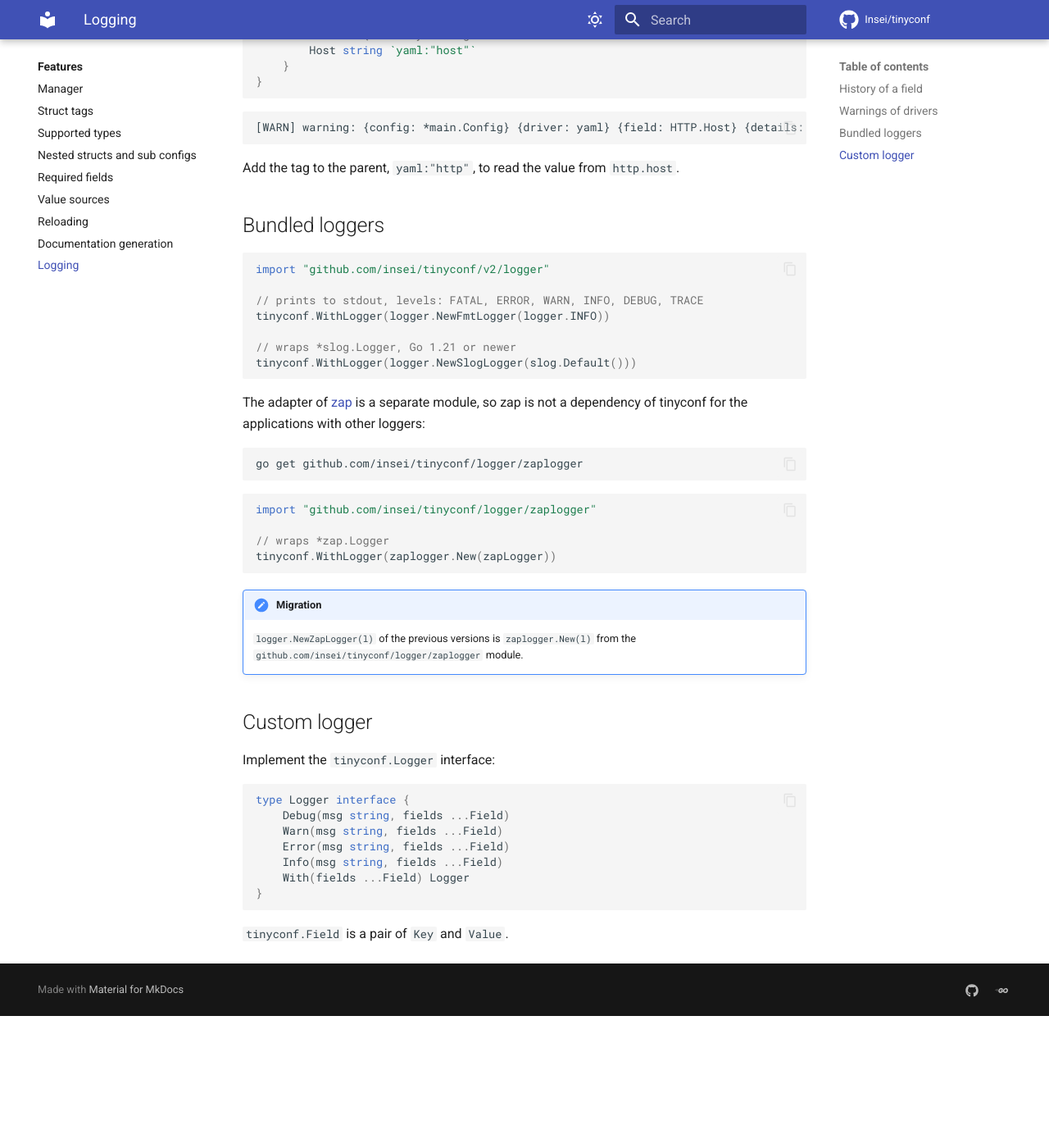
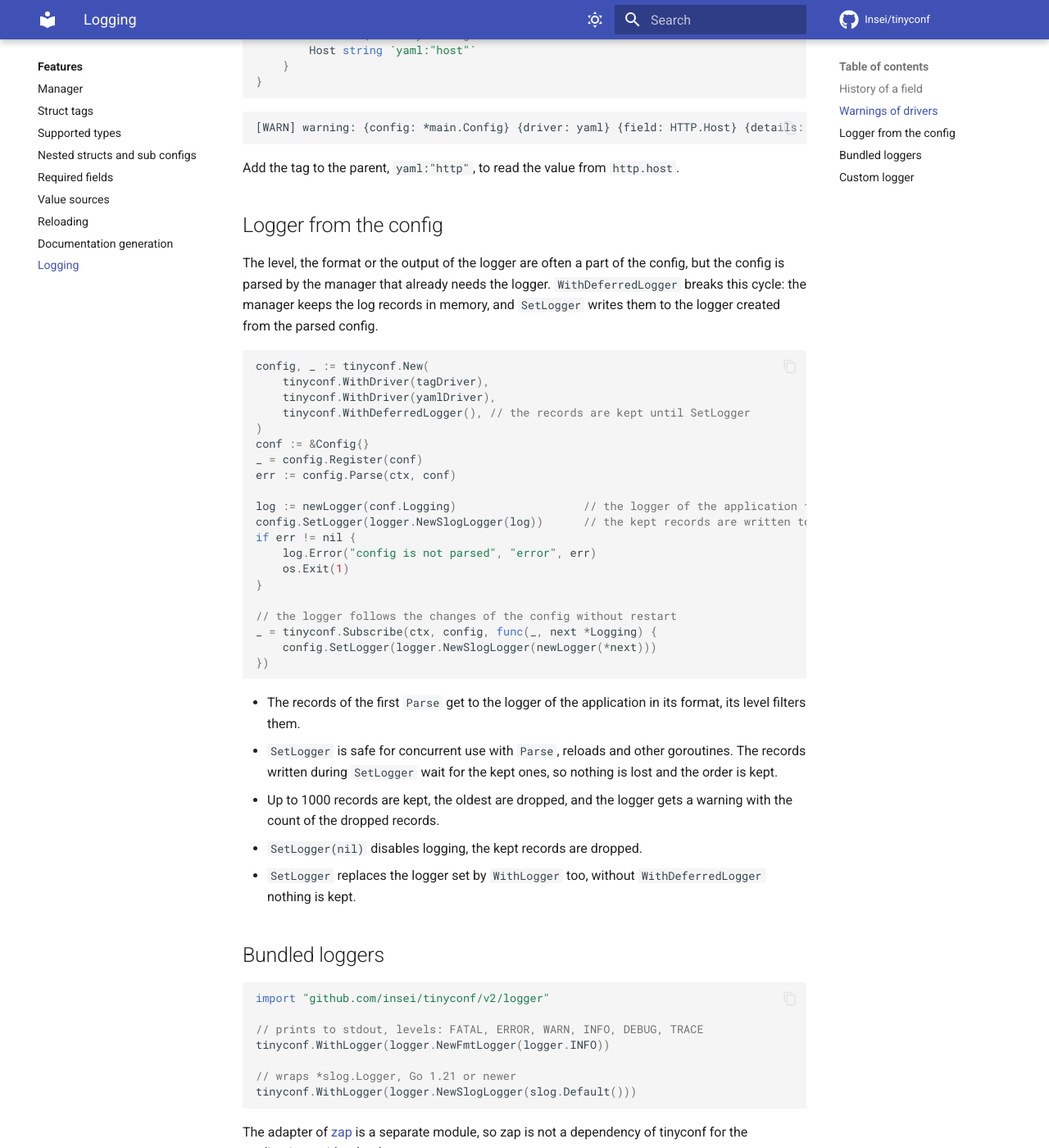
Before and after one commit to Insei/tinyconf, an MkDocs documentation site: the page built from docs/features/logging.md, in a window 1280 px wide and 1400 px high, scrolled down 1833 px. Shown: the whole window at 82% size. Built offline with MkDocs 1.6.1 and Material for MkDocs 9.7.7, drawn with Linux system fonts in a browser that asks for light colours; comment, search, counter and statistics services are not loaded; the version menu is left out; before the commit the page ends 3072 px from its top, so only the background shows below that.

Commit message:
docs: describe the logger from the config, SetLogger and WithDeferredLogger
Signed-off-by: Dmitriy Aleksandrov <goodmobiledevices@gmail.com>

````diff
--- a/docs/features/logging.md
+++ b/docs/features/logging.md
@@ -61,6 +61,39 @@ type Config struct {
 
 Add the tag to the parent, `yaml:"http"`, to read the value from `http.host`.
 
+## Logger from the config
+
+The level, the format or the output of the logger are often a part of the config, but the config is parsed by the manager that already needs the logger. `WithDeferredLogger` breaks this cycle: the manager keeps the log records in memory, and `SetLogger` writes them to the logger created from the parsed config.
+
+```go
+config, _ := tinyconf.New(
+    tinyconf.WithDriver(tagDriver),
+    tinyconf.WithDriver(yamlDriver),
+    tinyconf.WithDeferredLogger(), // the records are kept until SetLogger
+)
+conf := &Config{}
+_ = config.Register(conf)
+err := config.Parse(ctx, conf)
+
+log := newLogger(conf.Logging)                   // the logger of the application from its config
+config.SetLogger(logger.NewSlogLogger(log))      // the kept records are written to it
+if err != nil {
+    log.Error("config is not parsed", "error", err)
+    os.Exit(1)
+}
+
+// the logger follows the changes of the config without restart
+_ = tinyconf.Subscribe(ctx, config, func(_, next *Logging) {
+    config.SetLogger(logger.NewSlogLogger(newLogger(*next)))
+})
+```
+
+* The records of the first `Parse` get to the logger of the application in its format, its level filters them.
+* `SetLogger` is safe for concurrent use with `Parse`, reloads and other goroutines. The records written during `SetLogger` wait for the kept ones, so nothing is lost and the order is kept.
+* Up to 1000 records are kept, the oldest are dropped, and the logger gets a warning with the count of the dropped records.
+* `SetLogger(nil)` disables logging, the kept records are dropped.
+* `SetLogger` replaces the logger set by `WithLogger` too, without `WithDeferredLogger` nothing is kept.
+
 ## Bundled loggers
 
 ```go
````
Also changed, not shown: Readme.md (+1 -0 lines), docs/features/manager.md (+2 -0 lines).
